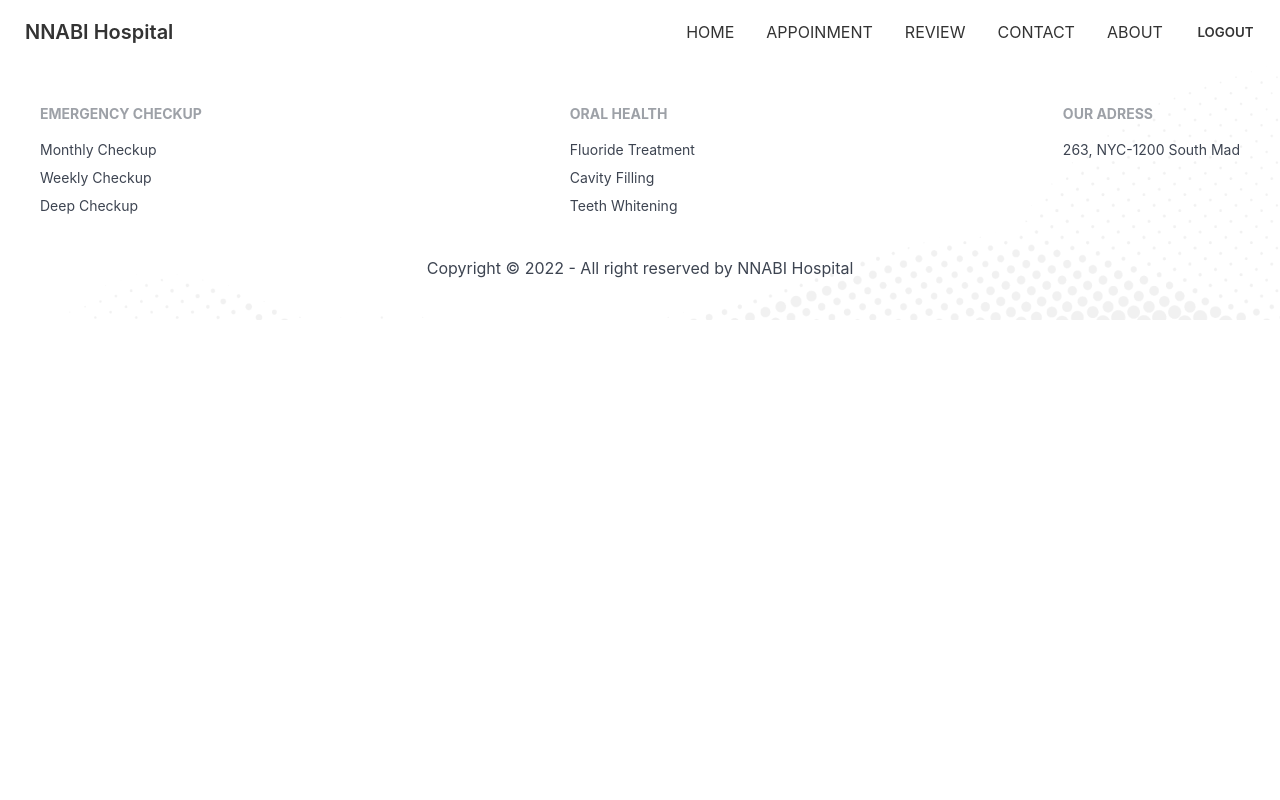
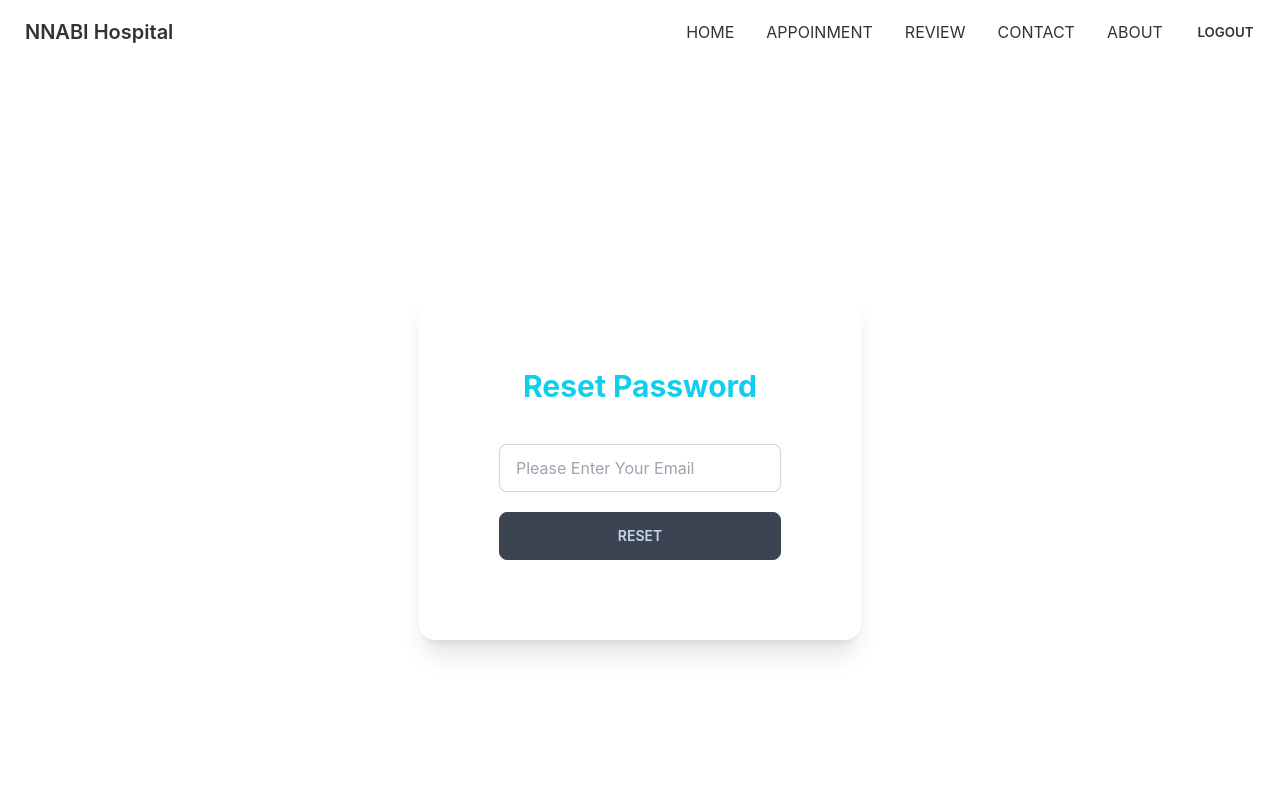
Before and after one commit to nnabicse/nnabi-hospital-client, a React (Create React App) app: page /resetpass in a window 1280 px wide. Shown: the top 800 px of the page. Built offline with nearby package versions, Linux system fonts and the light colour scheme; no server answers.

Commit message:
reset password implemented

```diff
--- a/src/App.js
+++ b/src/App.js
@@ -8,6 +8,7 @@ import Footer from './Pages/Shared/Footer';
 import Appoinment from './Pages/Appoinment/Appoinment';
 import SignUp from './Pages/Login/SignUp';
 import RequireAuth from './RequireAuth/RequireAuth';
+import ResetPass from './Pages/Login/ResetPass';
 
 function App() {
   return (
@@ -21,6 +22,7 @@ function App() {
         </RequireAuth>} />
         <Route path="login" element={<Login />} />
         <Route path="signup" element={<SignUp />} />
+        <Route path="resetpass" element={<ResetPass />} />
 
       </Routes>
       <Footer></Footer>
--- a/src/Pages/Login/Login.js
+++ b/src/Pages/Login/Login.js
@@ -1,13 +1,15 @@
 
-import React from 'react';
+import React, { useRef, useState } from 'react';
 import { useSignInWithEmailAndPassword, useSignInWithGoogle } from 'react-firebase-hooks/auth';
 import auth from '../../firebase.init';
 import { useForm } from "react-hook-form";
 import './Login.css'
-import { Link, Navigate, useLocation, useNavigate } from 'react-router-dom';
+import { Link, useLocation, useNavigate } from 'react-router-dom';
+import { useSendPasswordResetEmail } from 'react-firebase-hooks/auth';
 
 
 const Login = () => {
+    const [email, setEmail] = useState('');
     const { register, formState: { errors }, handleSubmit } = useForm();
     const [signInWithGoogle, socialUser, socialLoading, socialError] = useSignInWithGoogle(auth);
     const location = useLocation()
@@ -19,6 +21,9 @@ const Login = () => {
         loading,
         error,
     ] = useSignInWithEmailAndPassword(auth);
+    const [sendPasswordResetEmail, sending, resetError] = useSendPasswordResetEmail(
+        auth
+    );
     let signInError;
     let signInLoading;
     const onSubmit = data => {
@@ -48,7 +53,7 @@ const Login = () => {
                             <label class="label">
                                 <span class="label-text">Email</span>
                             </label>
-                            <input {...register("email", {
+                            <input onChange={(e) => setEmail(e.target.value)} {...register("email", {
                                 required: {
                                     value: true,
                                     message: "Email is Required"
@@ -84,6 +89,7 @@ const Login = () => {
 
                             </label>
                         </div>
+                        <small>Forgot Password? <Link to='/resetpass'><span className='text-primary'>Reset</span></Link></small>
                         {signInError}
                         {signInLoading}
                         <input className='btn w-full text-white' type="submit" value="Login" />
--- /dev/null
+++ b/src/Pages/Login/ResetPass.js
@@ -0,0 +1,61 @@
+import React, { useState } from 'react';
+import { useSendPasswordResetEmail } from 'react-firebase-hooks/auth';
+import auth from '../../firebase.init';
+import Swal from 'sweetalert2'
+import { useNavigate } from 'react-router-dom';
+
+const ResetPass = () => {
+
+    const [email, setEmail] = useState('');
+    const navigate = useNavigate();
+    console.log(email);
+    const [sendPasswordResetEmail, sending, error] = useSendPasswordResetEmail(
+        auth
+    );
+
+    return (
+        <div className='h-screen flex items-center justify-center'>
+            <div className='card bg-base-100 shadow-xl p-20'>
+                <div className='mb-10 text-center text-3xl text-primary font-bold'>
+                    <h1>Reset Password</h1>
+                </div>
+                <div className='mb-5'>
+                    <input className='input input-bordered w-full max-w-xs' type="email" placeholder='Please Enter Your Email' value={email}
+                        onChange={(e) => {
+                            setEmail(e.target.value)
+                            console.log(e.target.value)
+                        }} />
+                </div>
+                <div className='text-center'>
+                    <button class="btn w-full" onClick={async () => {
+                        if (email) {
+                            await sendPasswordResetEmail(email);
+                            await Swal.fire({
+                                position: 'top-end',
+                                icon: 'success',
+                                title: 'Reset Email Sent',
+                                showConfirmButton: false,
+                                timer: 1500
+                            })
+                            navigate('/login')
+
+
+                        }
+                        else {
+                            Swal.fire({
+                                position: 'top-end',
+                                icon: 'error',
+                                title: 'Enter Email Adress',
+                                showConfirmButton: false,
+                                timer: 1500
+                            })
+                        }
+                    }}>Reset</button>
+                </div>
+            </div>
+        </div>
+
+    );
+};
+
+export default ResetPass;
```
